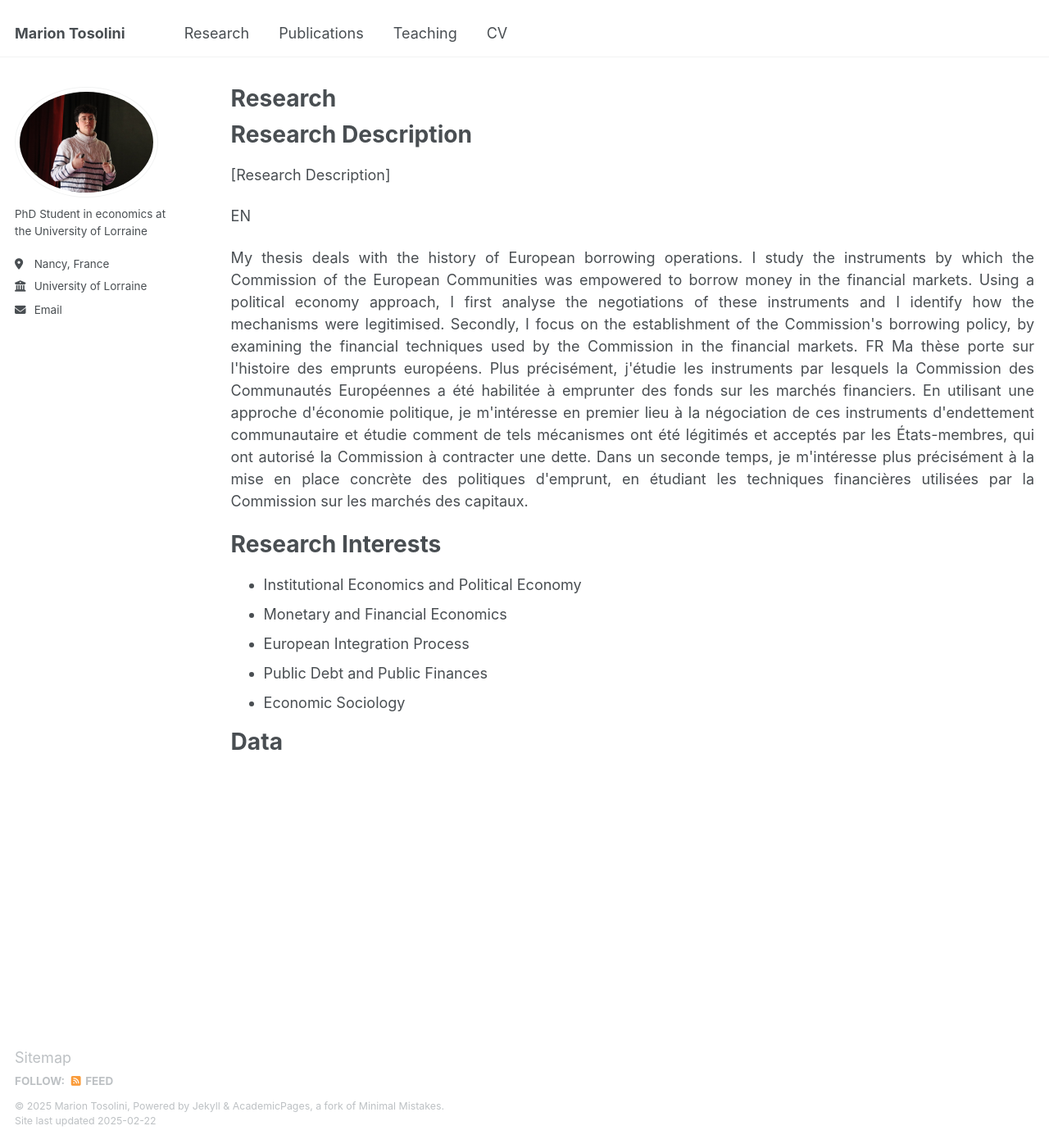
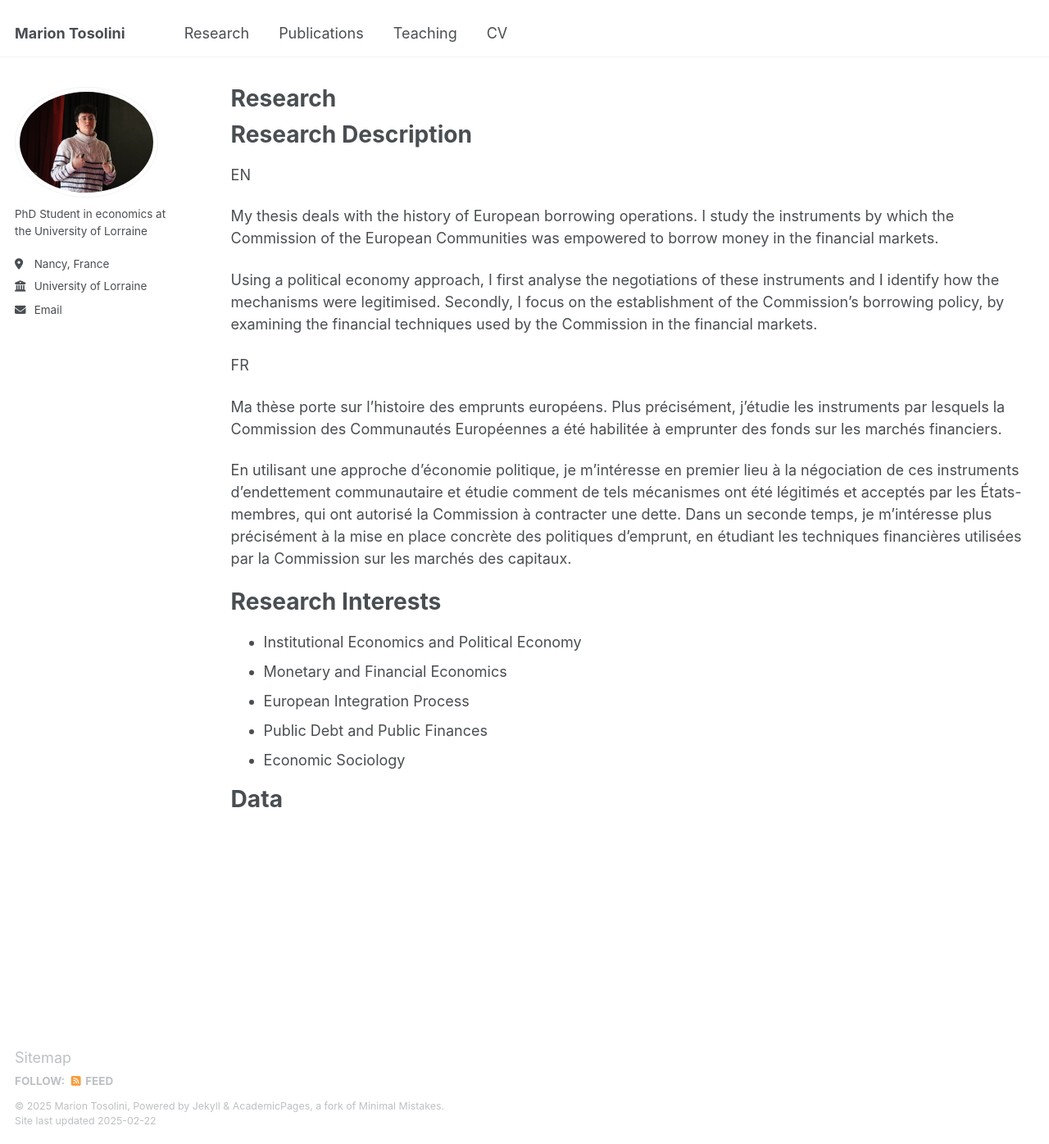
Before and after one commit to tosolini-marion/tosolini-marion.github.io, a Jekyll site: the page built from _pages/research.md, in a window 1280 px wide and 1396 px high. Shown: the whole window at 82% size. Built offline with Jekyll 4.4.1, drawn with Linux system fonts in a browser that asks for light colours.

Commit message:
Update research.md

```diff
--- a/_pages/research.md
+++ b/_pages/research.md
@@ -9,11 +9,11 @@ redirect_from:
 
 Research Description
 ======
-[Research Description]
+
 
 
 EN
-<p style="text-align: justify;">
+
 
 
 My thesis deals with the history of European borrowing operations. I study the instruments by which the Commission of the European Communities was empowered to borrow money in the financial markets.
@@ -32,8 +32,6 @@ Ma thèse porte sur l'histoire des emprunts européens. Plus précisément, j'é
 En utilisant une approche d'économie politique, je m'intéresse en premier lieu à la négociation de ces instruments d'endettement communautaire et étudie comment de tels mécanismes ont été légitimés et acceptés par les États-membres, qui ont autorisé la Commission à contracter une dette. Dans un seconde temps, je m'intéresse plus précisément à la mise en place concrète des politiques d'emprunt, en étudiant les techniques financières utilisées par la Commission sur les marchés des capitaux.
 
 
-</p>
-
 Research Interests
 ======
 * Institutional Economics and Political Economy
```
